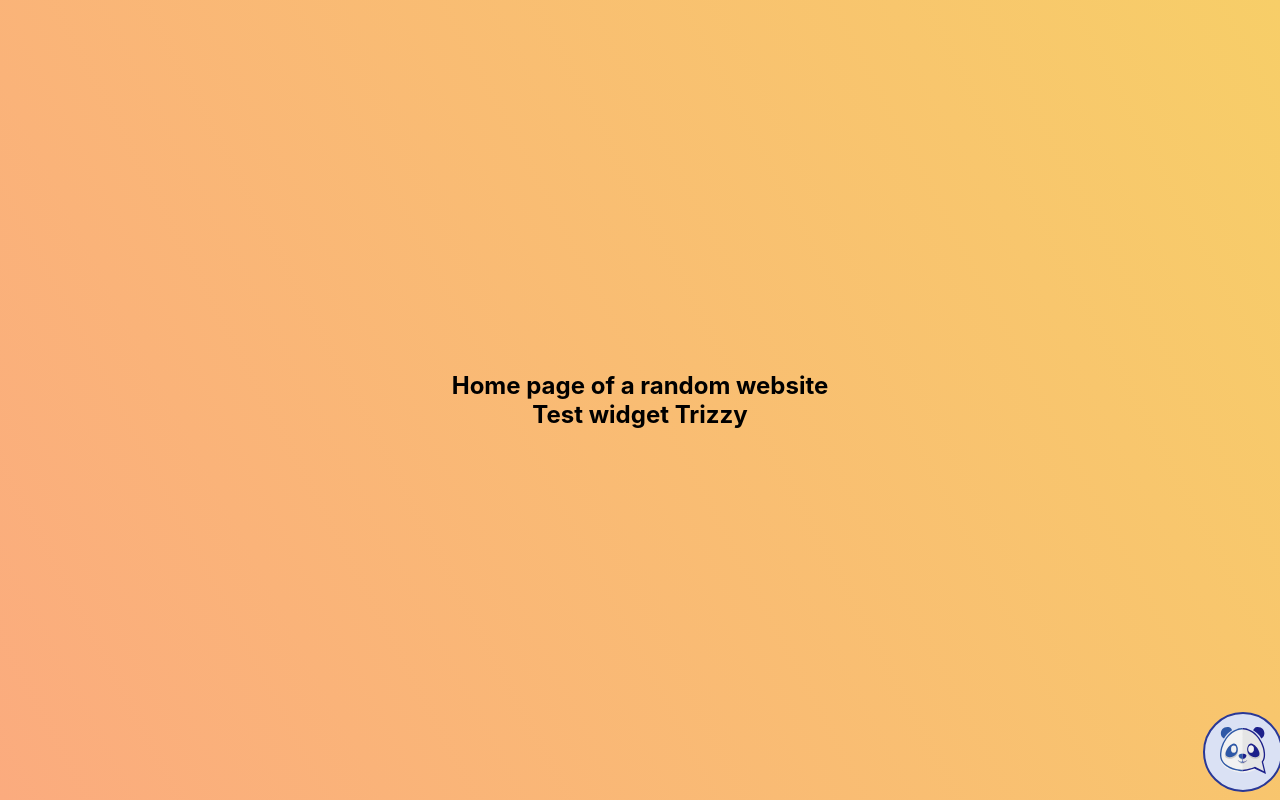
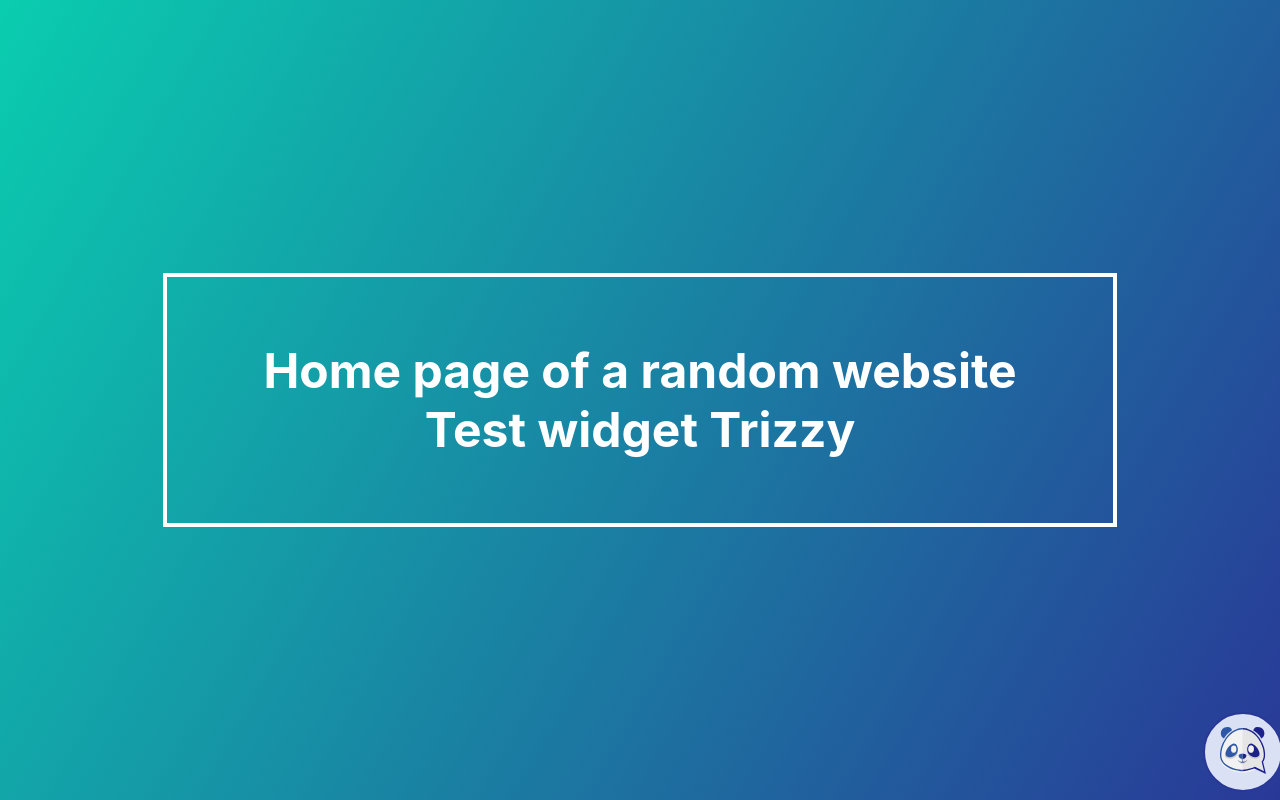
Before and after one commit to GeoLvl/react-widget, a React (Create React App) app: page / in a window 1280 px wide. Built offline with nearby package versions, Linux system fonts and the light colour scheme.

Commit message:
background css

```diff
--- a/src/App.css
+++ b/src/App.css
@@ -5,17 +5,21 @@
 }
 
 .mainpage {
-    display: flex;
-    justify-content: center;
-    align-items: center;
-    text-align: center;
+  display: flex;
+  justify-content: center;
+  align-items: center;
+  text-align: center;
   width: 100vw;
   height: 100vh;
-  background-color: #fbab7e;
-  background-image: linear-gradient(62deg, #fbab7e 0%, #f7ce68 100%);
+  background-image: linear-gradient(120deg, #0acdaf 0%, #293897 100%);
 }
 
-
+.title {
+    border: solid rgb(255, 255, 255) 4px;
+    color: white;
+    padding: 2em 3em;
+    font-size: 2rem;
+}
 
 /* HOME BUTTON */
 
```
